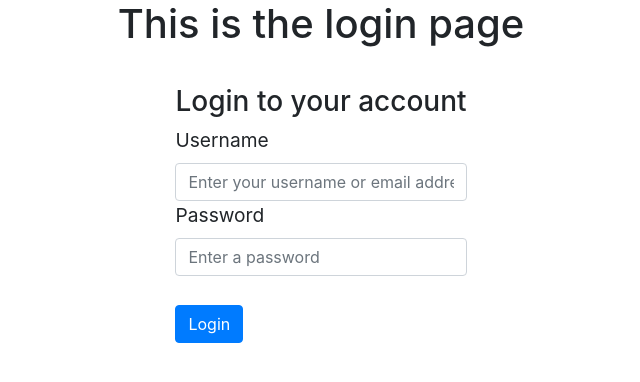
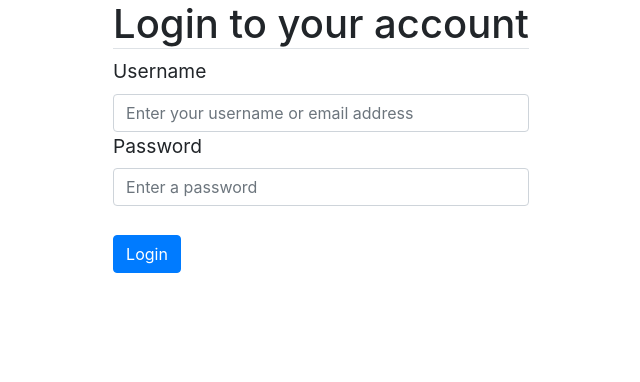
Before and after one commit to Rolv-Apneseth/just-a-tracker, a Flask app: page /login in a window 1280 px wide. Shown: the part 61-443 px from the top of the page, without its empty margins (319-959 px from the left). Run offline with Flask 2, Linux system fonts and the light colour scheme; some libraries are stand-ins or nearby versions.

Commit message:
Changed layout of login pages html

```diff
--- a/just-a-tracker/website/templates/login.html
+++ b/just-a-tracker/website/templates/login.html
@@ -1,35 +1,37 @@
-{% extends 'base.html' %}
+{% extends 'base.html' %} {% block title %} Login {% endblock %} {% block
+content %}
+<section id="login-section">
+  <form method="POST">
+    <h1 class="border-bottom">Login to your account</h1>
 
-{% block title %}
-    Login
-{% endblock %}
-
-{% block content %}
-    <h1>This is the login page</h1>
-
-    <br>
-
-    <form method='POST'>
-        <h3>Login to your account</h3>
-
-        <div id='form-group'>
+    <div id="form-group">
       <label for="username">Username</label>
       <input
-                type='text' class='form-control' id='username' name='username' placeholder='Enter your username or email address' value="{{ request.form['username'] }}" max-length='320'
+        type="text"
+        class="form-control"
+        id="username"
+        name="username"
+        placeholder="Enter your username or email address"
+        value="{{ request.form['username'] }}"
+        max-length="320"
       />
     </div>
 
-        <div id='form-group'>
+    <div id="form-group">
       <label for="password">Password</label>
       <input
-                type='password' class='form-control' id='password' name='password' placeholder='Enter a password' max-length='128'
+        type="password"
+        class="form-control"
+        id="password"
+        name="password"
+        placeholder="Enter a password"
+        max-length="128"
       />
     </div>
 
-        <br>
+    <br />
 
-        <button type='submit' class='btn btn-primary'>
-            Login
-        </button>
+    <button type="submit" class="btn btn-primary">Login</button>
   </form>
+</section>
 {% endblock %}
```
Lines whose indentation alone changed are shown as unchanged.
